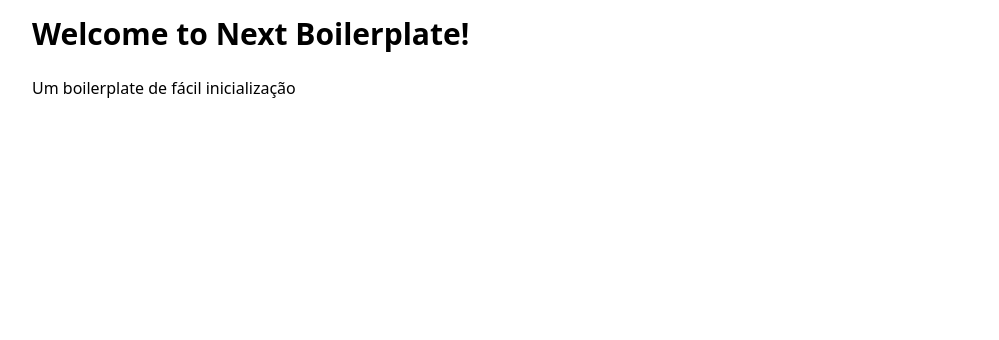
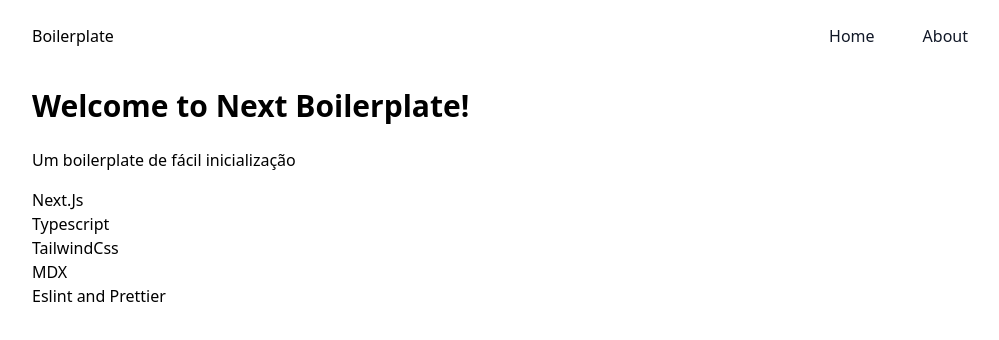
Before and after one commit to devempreendedor/blog-boilerplate, a Next.js app: page / in a window 1280 px wide. Shown: the top 340 px of the page, without its empty margins (128-1127 px from the left). Built offline with nearby package versions, Linux system fonts and the light colour scheme.

Commit message:
feat: add navigation

```diff
--- a/src/components/common/Layout/index.tsx
+++ b/src/components/common/Layout/index.tsx
@@ -1,6 +1,7 @@
 import { ReactNode } from 'react'
 import { MetaProps } from 'types/layout'
 import Head from '../Head'
+import Navigation from '../Navigation'
 
 type LayoutProps = {
   children: ReactNode
@@ -11,6 +12,16 @@
   return (
     <>
       <Head customMeta={customMeta} />
+      <header>
+        <div className="max-w-5xl px-8 mx-auto">
+          <div className="flex items-center justify-between py-6">
+            <div>
+              <span>Boilerplate</span>
+            </div>
+            <Navigation />
+          </div>
+        </div>
+      </header>
       <main>
         <div>{children}</div>
       </main>
--- /dev/null
+++ b/src/components/common/Navigation/index.tsx
@@ -0,0 +1,17 @@
+import Link from 'next/link'
+import React from 'react'
+
+const Navigation = (): JSX.Element => {
+  return (
+    <nav>
+      <Link href="/">
+        <a className="text-gray-900 dark:text-white pr-6 py-4">Home</a>
+      </Link>
+      <Link href="/about">
+        <a className="text-gray-900 dark:text-white px-6 py-4">About</a>
+      </Link>
+    </nav>
+  )
+}
+
+export default Navigation
--- a/src/pages/index.tsx
+++ b/src/pages/index.tsx
@@ -6,6 +6,13 @@
       <div className="max-w-5xl px-8 py-4 mx-auto">
         <h1>Welcome to Next Boilerplate!</h1>
         <p>Um boilerplate de fácil inicialização</p>
+        <ul>
+          <li>Next.Js</li>
+          <li>Typescript</li>
+          <li>TailwindCss</li>
+          <li>MDX</li>
+          <li>Eslint and Prettier</li>
+        </ul>
       </div>
     </Layout>
   )
```
